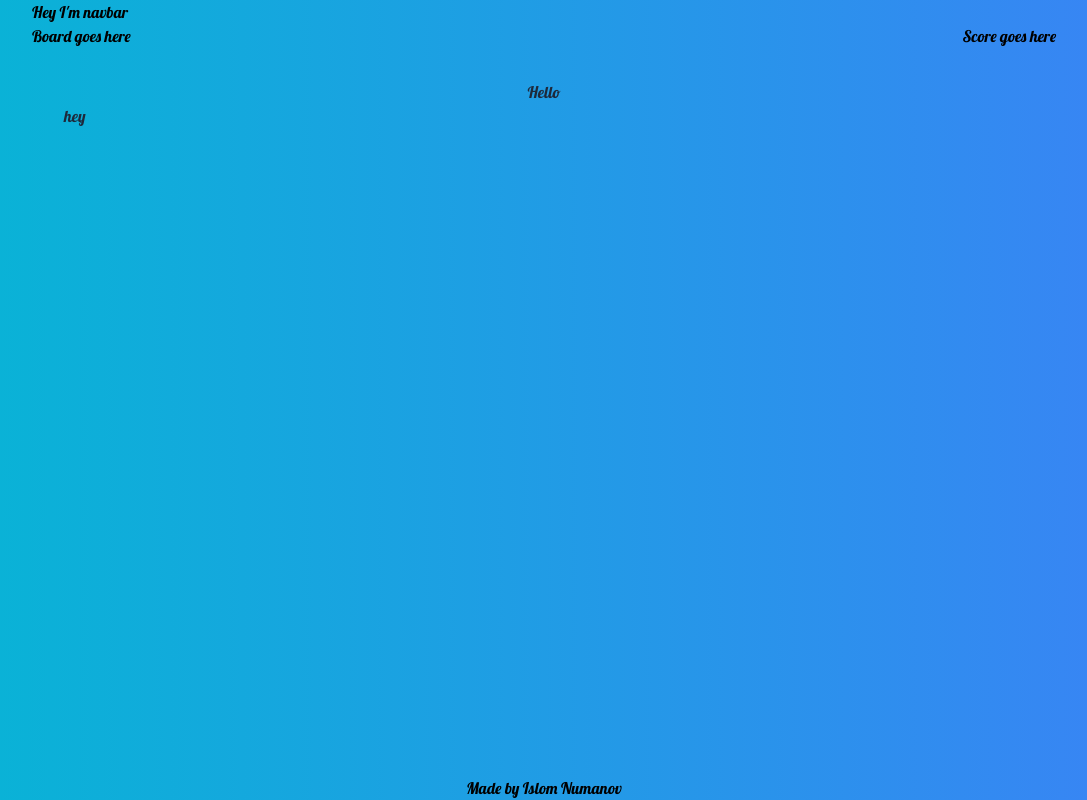
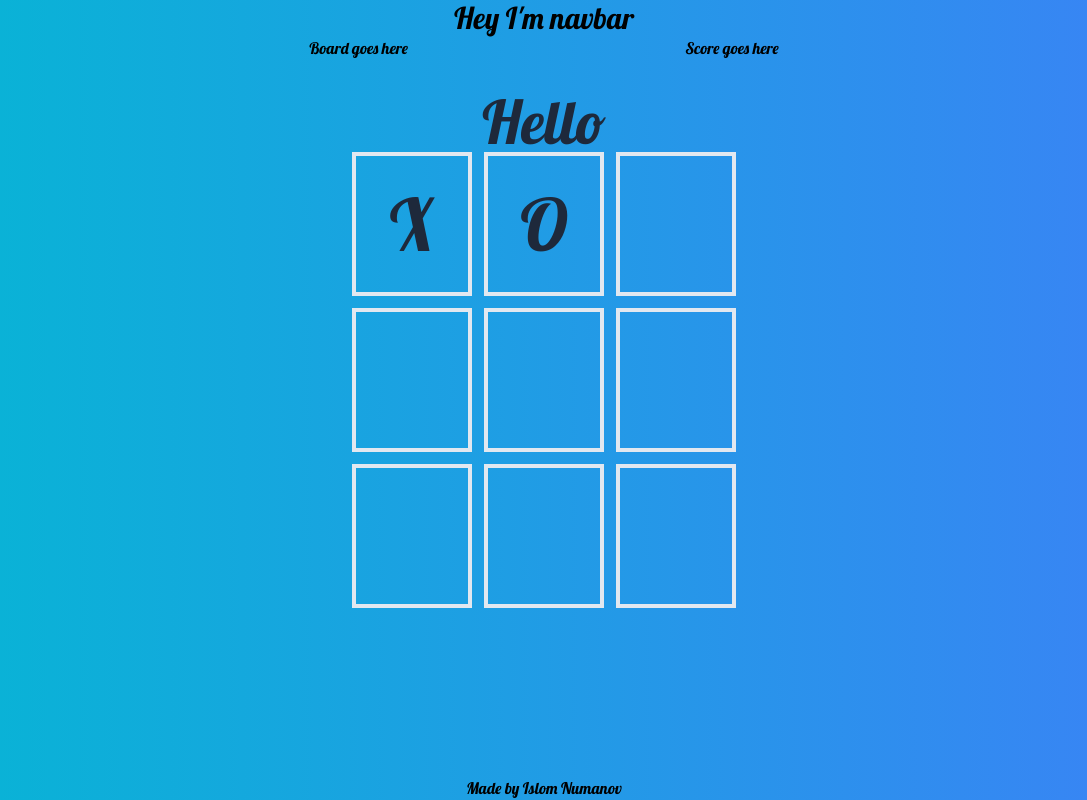
Before and after one commit to islom42/tic-tac-toe, a React (Vite) app in the folder tic-tac-toe/: page / in a window 1280 px wide. Shown: the whole page, without its empty margins (96-1183 px from the left). Built offline with nearby package versions, Linux system fonts and the light colour scheme.

Commit message:
feat: Add component and initial game structure

```diff
--- a/tic-tac-toe/src/Game.tsx
+++ b/tic-tac-toe/src/Game.tsx
@@ -1,21 +1,33 @@
-import React from "react";
+import {useState} from "react";
+import Square from "./components/Square/Square";
 
 function Game() {
-
+  const INITIAL_GAME_STATE = ["X","O","","","","","","","",]
+  const [gameState, setGameState] = useState(INITIAL_GAME_STATE)
   return (
     <section className="min-h-screen flex flex-col w-4/5 m-auto">
       <header className="header">
-        <nav>
+        <nav className="text-center text-3xl">
           Hey I'm navbar
         </nav>
-        <ul className="flex justify-between">
+        <ul className="flex justify-evenly ">
           <li>Board goes here</li>
           <li>Score goes here</li>
         </ul>
       </header>
       <main className="main flex-auto p-8 text-slate-800">
-        <h1 className="text-center">Hello</h1>
-        <p>hey</p>
+        <h1 className="text-center text-6xl">Hello</h1>
+        <div className="grid grid-cols-3 gap-3 mx-auto w-96">
+          {
+            gameState.map((player, index) => {
+             return (
+              <Square key={index}>
+                {player}
+              </Square>
+             )
+            })
+          }
+        </div>
       </main>
       <footer className="footer">
         <p className="text-center">Made by Islom Numanov</p>
--- /dev/null
+++ b/tic-tac-toe/src/components/Square/Square.tsx
@@ -0,0 +1,13 @@
+import {ReactNode} from 'react'
+
+type Props = {
+  children: ReactNode
+}
+
+export const Square = ({children}: Props) => {
+  return (
+    <div className='h-36 border-solid border-4 border-slate-200 font-display text-7xl text-center flex justify-center items-center cursor-pointer'>{children}</div>
+  )
+}
+
+export default Square
```
